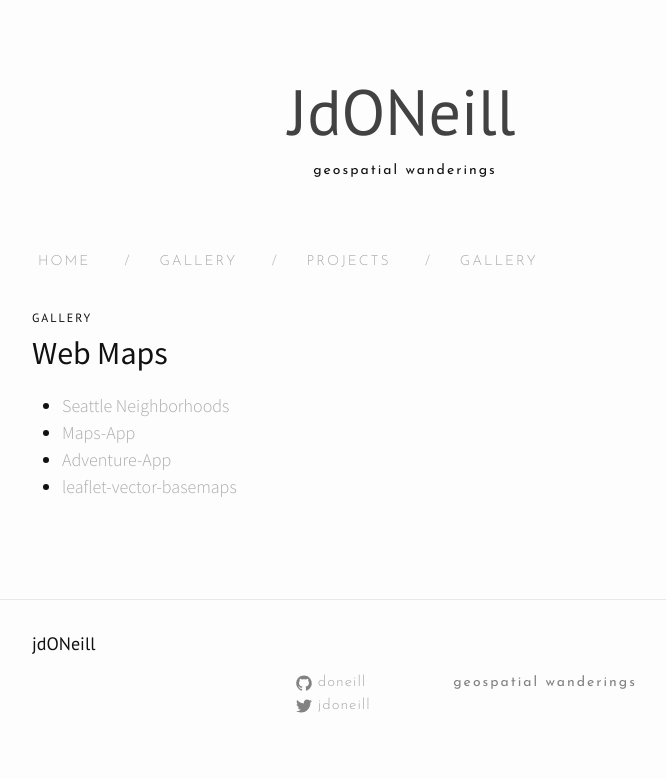
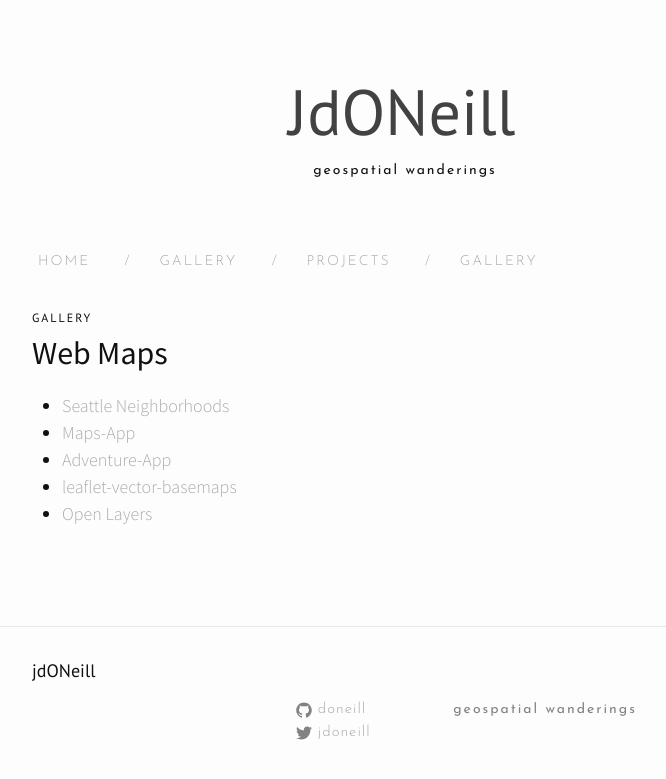
Before and after one commit to doneill/doneill.github.io, a Jekyll site: the page built from gallery.md, in a window 1280 px wide. Shown: the top 779 px of the page, without its empty margins (238-904 px from the left). Built offline with Jekyll 4.4.1, drawn with Linux system fonts in a browser that asks for light colours; nearby versions of some CDN libraries.

Commit message:
add to gallery

```diff
--- a/gallery.md
+++ b/gallery.md
@@ -12,3 +12,4 @@ tagline: ""
 - [Maps-App](map-app.html)
 - [Adventure-App](adventure-map.html)
 - [leaflet-vector-basemaps](leaflet.html)
+- [Open Layers](openlayers.html)
```
